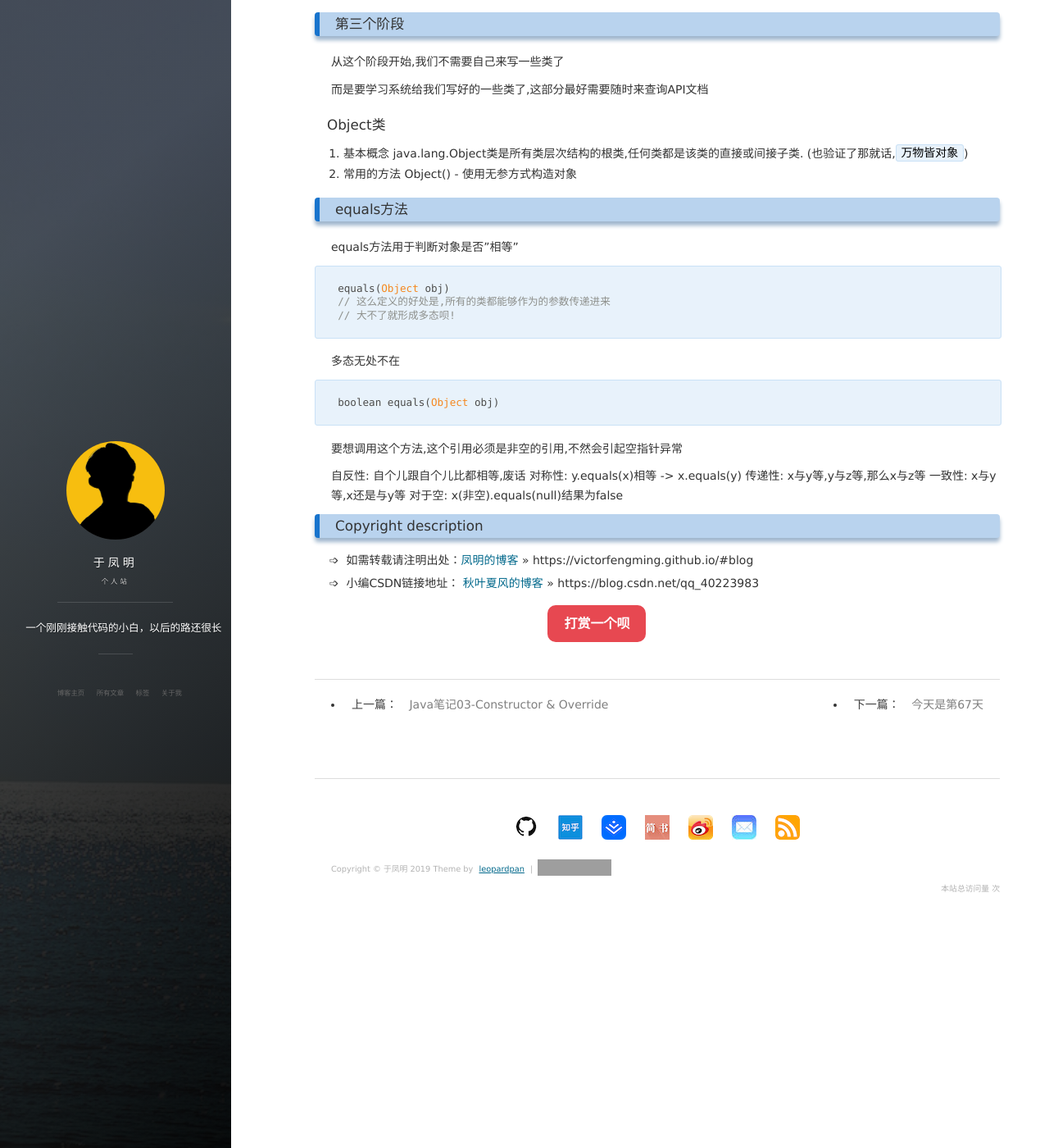
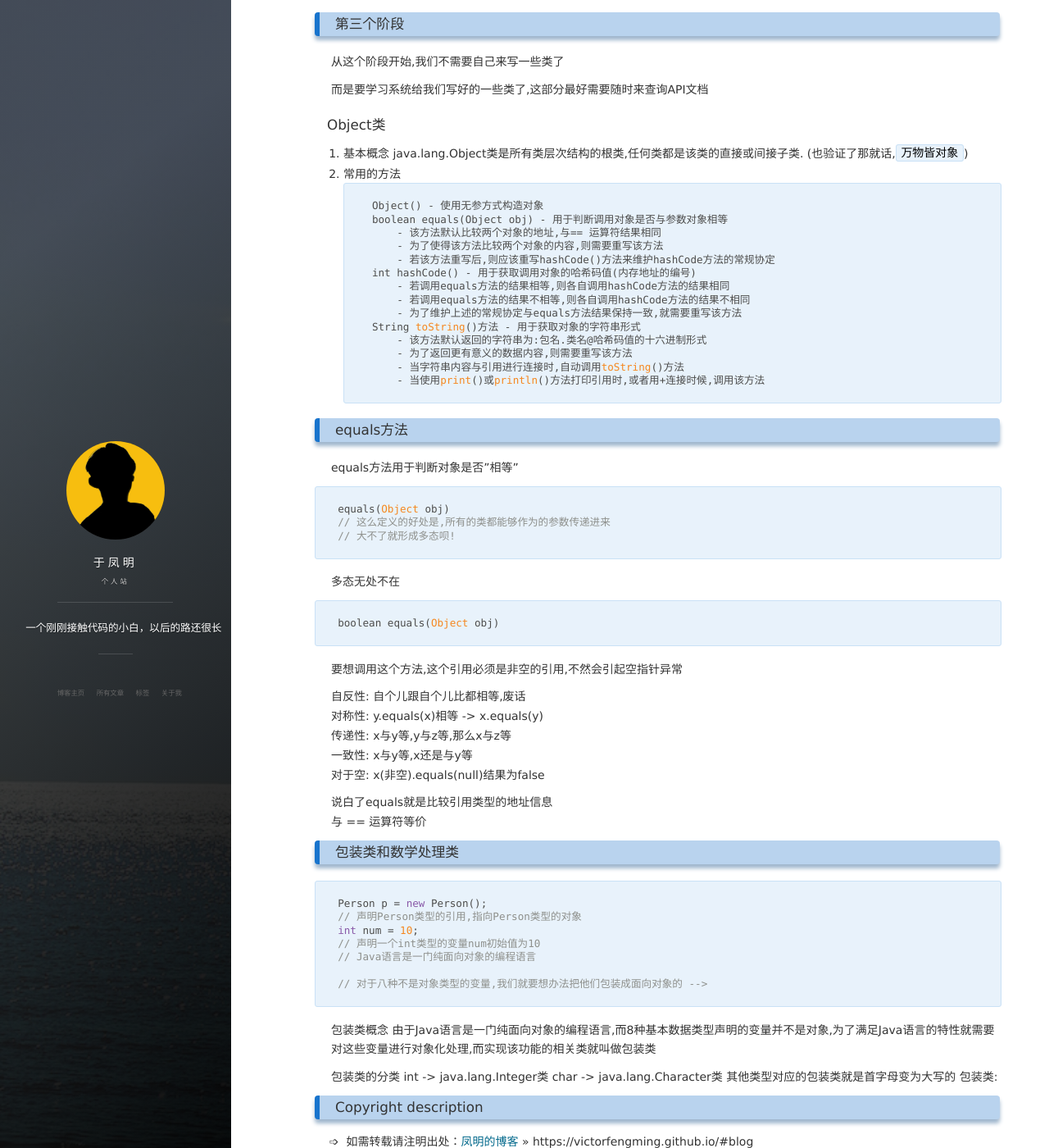
Before and after one commit to victorfengming/victorfengming.github.io.leopardpan, a Jekyll site: the page built from _posts/note/2019-10-19-note04.md, in a window 1280 px wide and 1400 px high, scrolled down 454 px. Shown: the whole window at 82% size. Built offline with Jekyll 4.4.1, drawn with Linux system fonts in a browser that asks for light colours; nearby versions of some CDN libraries; comment, search, counter and statistics services are not loaded; grey boxes are pictures that could not be loaded.

Commit message:
包装类integer类

````diff
--- a/_posts/note/2019-10-19-note04.md
+++ b/_posts/note/2019-10-19-note04.md
@@ -30,7 +30,22 @@
     java.lang.Object类是所有类层次结构的根类,任何类都是该类的直接或间接子类.
     (也验证了那就话,`万物皆对象`)
 2. 常用的方法
+```java
     Object() - 使用无参方式构造对象
+    boolean equals(Object obj) - 用于判断调用对象是否与参数对象相等
+        - 该方法默认比较两个对象的地址,与== 运算符结果相同
+        - 为了使得该方法比较两个对象的内容,则需要重写该方法
+        - 若该方法重写后,则应该重写hashCode()方法来维护hashCode方法的常规协定
+    int hashCode() - 用于获取调用对象的哈希码值(内存地址的编号)
+        - 若调用equals方法的结果相等,则各自调用hashCode方法的结果相同
+        - 若调用equals方法的结果不相等,则各自调用hashCode方法的结果不相同
+        - 为了维护上述的常规协定与equals方法结果保持一致,就需要重写该方法
+    String toString()方法 - 用于获取对象的字符串形式
+        - 该方法默认返回的字符串为:包名.类名@哈希码值的十六进制形式
+        - 为了返回更有意义的数据内容,则需要重写该方法
+        - 当字符串内容与引用进行连接时,自动调用toString()方法
+        - 当使用print()或println()方法打印引用时,或者用+连接时候,调用该方法
+```
 
 ### equals方法
 equals方法用于判断对象是否"相等"
@@ -50,3 +65,27 @@
 传递性: x与y等,y与z等,那么x与z等
 一致性: x与y等,x还是与y等
 对于空: x(非空).equals(null)结果为false
+
+说白了equals就是比较引用类型的地址信息
+与 == 运算符等价
+
+
+### 包装类和数学处理类
+```java
+Person p = new Person();
+// 声明Person类型的引用,指向Person类型的对象
+int num = 10;
+// 声明一个int类型的变量num初始值为10
+// Java语言是一门纯面向对象的编程语言
+
+// 对于八种不是对象类型的变量,我们就要想办法把他们包装成面向对象的 -->
+```
+
+包装类概念
+    由于Java语言是一门纯面向对象的编程语言,而8种基本数据类型声明的变量并不是对象,为了满足Java语言的特性就需要对这些变量进行对象化处理,而实现该功能的相关类就叫做包装类
+
+包装类的分类
+    int -> java.lang.Integer类
+    char -> java.lang.Character类
+    其他类型对应的包装类就是首字母变为大写的
+包装类:
````
